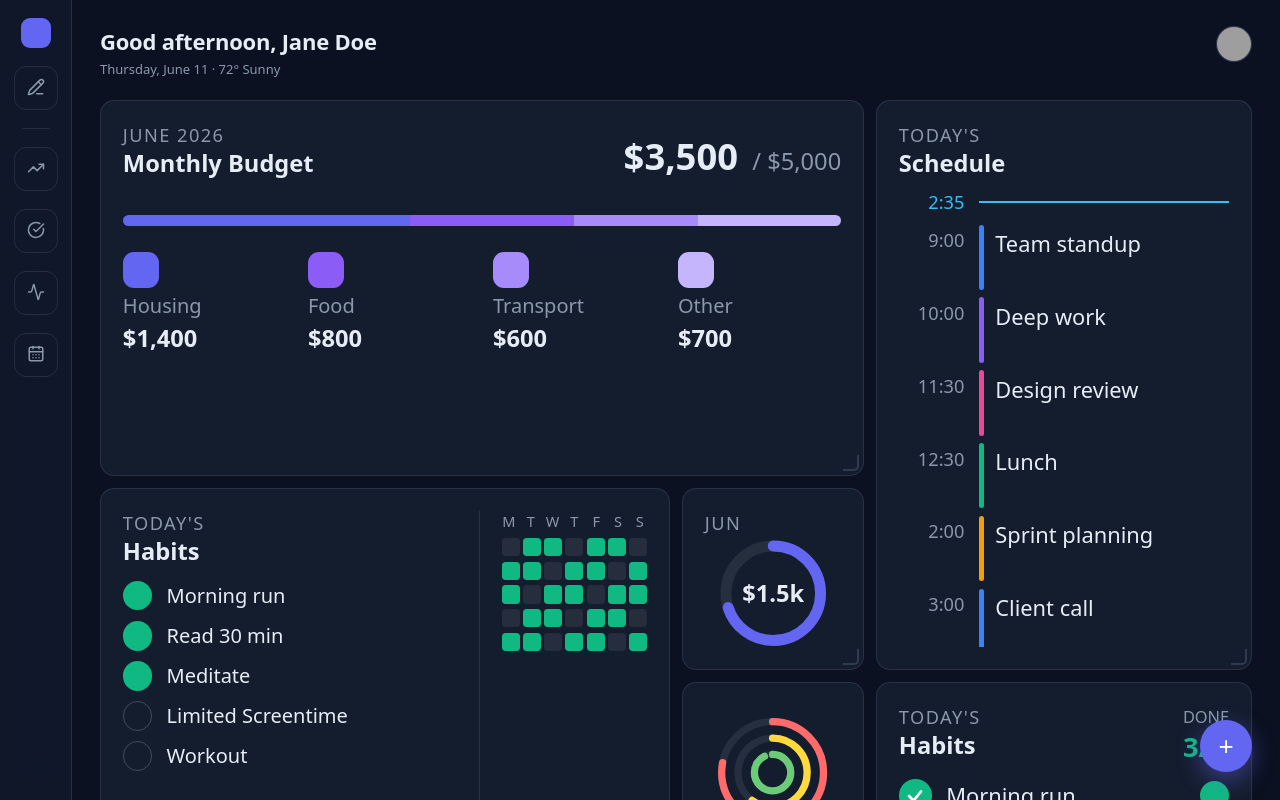
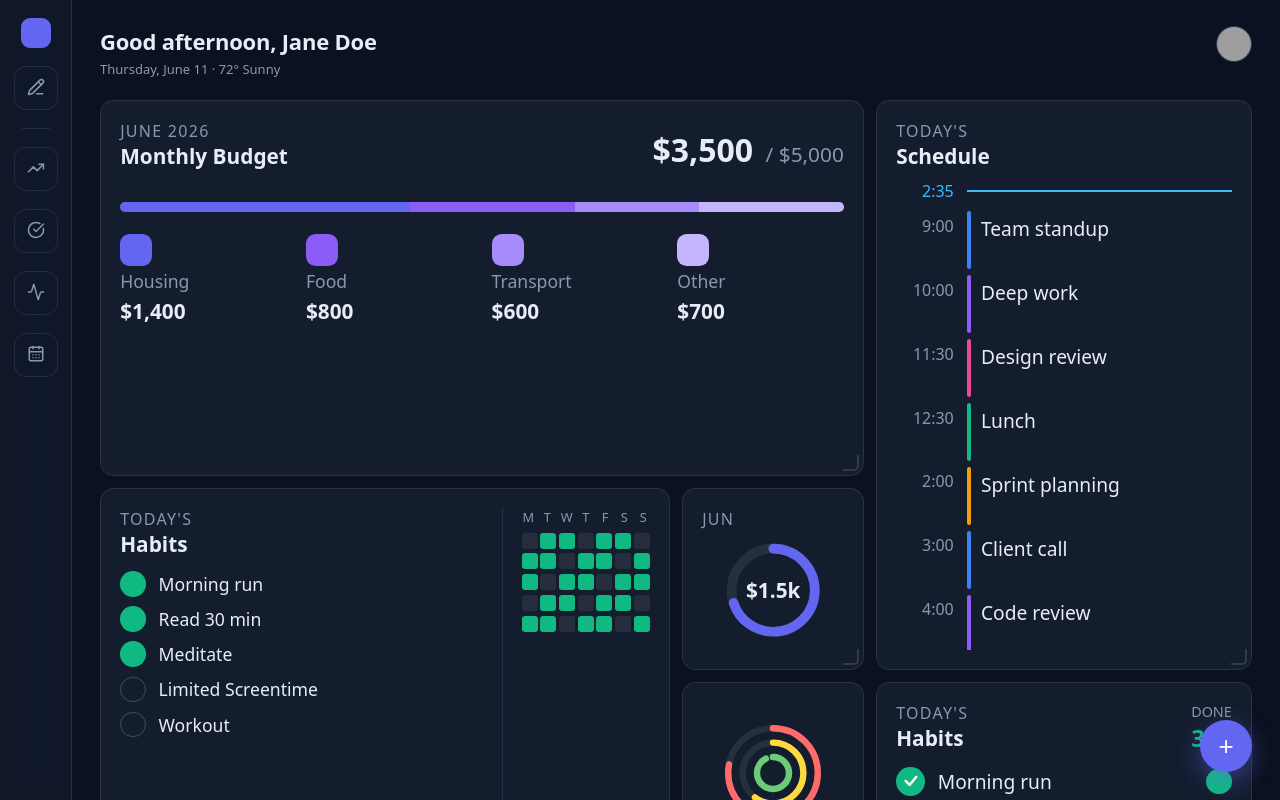
Before and after one commit to ben-yeung/bento-dash, a Next.js app: page / in a window 1280 px wide. Built offline with nearby package versions, Linux system fonts and the light colour scheme; grey boxes are pictures that could not be loaded.

Commit message:
feat: tile wrapper sets scale tokens and becomes a size container

```diff
--- a/components/board/Widget.tsx
+++ b/components/board/Widget.tsx
@@ -5,6 +5,7 @@ import { useDraggable } from '@dnd-kit/core';
 import { X } from 'lucide-react';
 import styles from './Widget.module.css';
 import { WIDGET_REGISTRY } from '@/lib/widgets/registry';
+import { tokenStyle } from '@/components/widgets/content/scale';
 import { WidgetSkeleton } from '@/components/widgets/WidgetSkeleton';
 import { useBoard } from '@/lib/state/boardStore';
 import type { WidgetLayout } from '@/lib/grid/types';
@@ -65,7 +66,15 @@ export function Widget({
       {...(interactive ? listeners : {})}
       {...attributes}
     >
-      <div style={{ position: 'absolute', inset: 0, fontSize: 'calc(var(--cell-size, 100px) / 10)' }}>
+      <div
+        style={{
+          position: 'absolute',
+          inset: 0,
+          containerType: 'size',
+          color: 'var(--text)',
+          ...tokenStyle(),
+        }}
+      >
         <ContentComponent category={widget.category} w={widget.w} h={widget.h} />
       </div>
       {snapTarget && (
```
Also changed, not shown: 1 other file (tests, documents, lock files or other folders).
